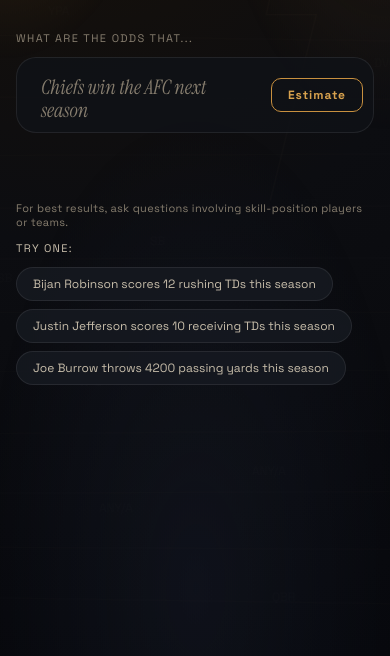
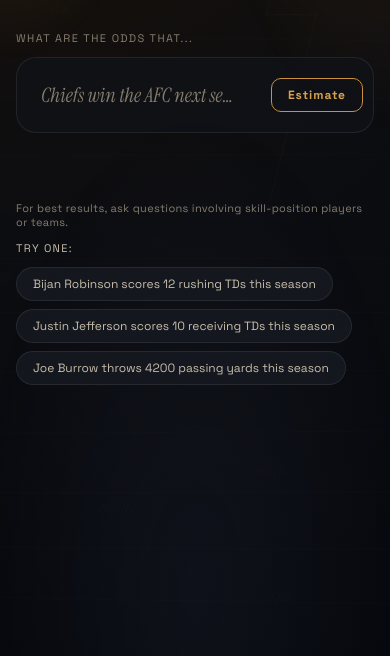
Before and after one commit to egomaniacsfantasy/EgomaniacsWidget, a website: page what-are-the-odds/index.html in a window 390 px wide. Shown: the part 188-844 px from the top of the page. Drawn offline with nearby package versions, Linux system fonts and the light colour scheme; no server answers.

Commit message:
Fix WATO input vertical centering and force cream glowing odds color

```diff
--- a/styles.css
+++ b/styles.css
@@ -247,14 +247,14 @@ body {
   color: var(--text-primary);
   height: 78px;
   min-height: 78px;
-  padding: 20px var(--space-6);
+  padding: 0 var(--space-6);
   padding-right: 188px;
-  line-height: 1.15;
+  line-height: 78px;
   caret-color: var(--amber);
-  resize: none;
-  max-height: 140px;
-  overflow-y: auto;
   display: block;
+  white-space: nowrap;
+  text-overflow: ellipsis;
+  overflow: hidden;
 }
 
 .prompt-input::placeholder {
@@ -485,25 +485,25 @@ body {
   font-family: var(--font-mono);
   font-size: clamp(52px, 8.8vw, 72px);
   font-weight: 400;
-  color: #f1e7cf;
+  color: #f1e7cf !important;
   line-height: 1;
   letter-spacing: -0.02em;
   margin-bottom: 10px;
   text-shadow:
     0 0 7px rgba(255, 255, 255, 0.2),
-    0 0 22px rgba(224, 191, 130, 0.24);
+    0 0 22px rgba(224, 191, 130, 0.24) !important;
 }
 
 .odds-output.positive {
-  color: #f1e7cf;
+  color: #f1e7cf !important;
 }
 
 .odds-output.negative {
-  color: #f1e7cf;
+  color: #f1e7cf !important;
 }
 
 .odds-output.even {
-  color: #f1e7cf;
+  color: #f1e7cf !important;
 }
 
 .odds-output.lock-mode {
@@ -1060,8 +1060,9 @@ body {
     min-height: 74px;
     height: 74px;
     padding-right: 136px;
-    padding-top: 18px;
-    padding-bottom: 18px;
+    padding-top: 0;
+    padding-bottom: 0;
+    line-height: 74px;
     font-size: 20px;
   }
 
--- a/what-are-the-odds/index.html
+++ b/what-are-the-odds/index.html
@@ -43,15 +43,14 @@
           <label for="scenario-input" class="prompt-label">What are the odds that...</label>
           <div class="input-row">
             <div id="prompt-container" class="prompt-container">
-              <textarea
+              <input
                 id="scenario-input"
                 class="prompt-input"
                 name="scenario"
-                rows="1"
                 maxlength="220"
                 placeholder="Josh Allen throws 30 touchdowns this season"
                 required
-              ></textarea>
+              />
               <button id="flip-btn" class="flip-button hidden" type="button" aria-label="Flip sides">
                 <span class="flip-button-icon">↺</span>
               </button>
```
